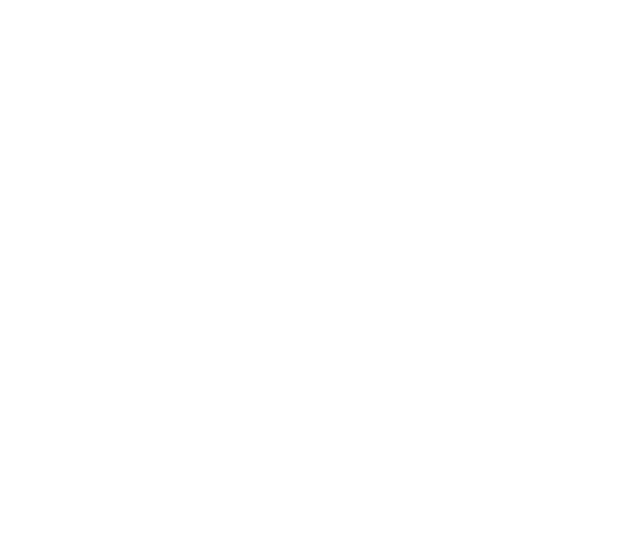
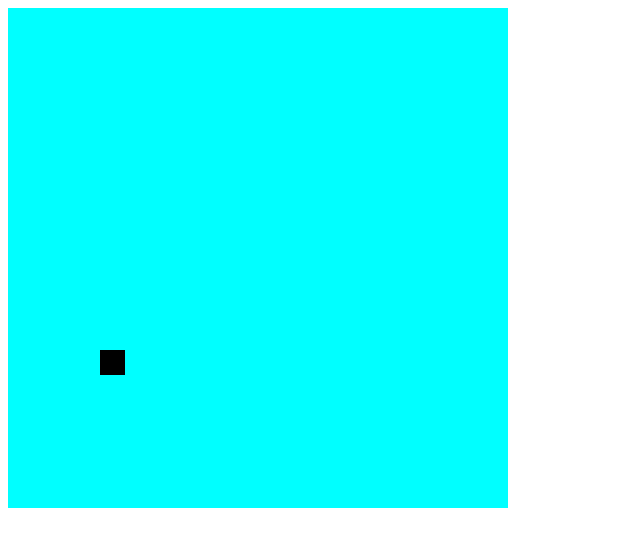
Before and after one commit to swapnillothe/snake-game, a plain HTML site: page index.html in a window 1280 px wide. Shown: the whole page, without its empty margins (0-640 px from the left). Drawn offline with Linux system fonts and the light colour scheme.

Commit message:
fix the problem of classes

```diff
--- a/main.css
+++ b/main.css
@@ -1,10 +1,10 @@
-snake{
+.snake{
   background-color:black;
   width: 25px;
   height: 25px
 }
 
-board{
+.board{
   width:500px;
   height: 500px;
   background-color: aqua
```
